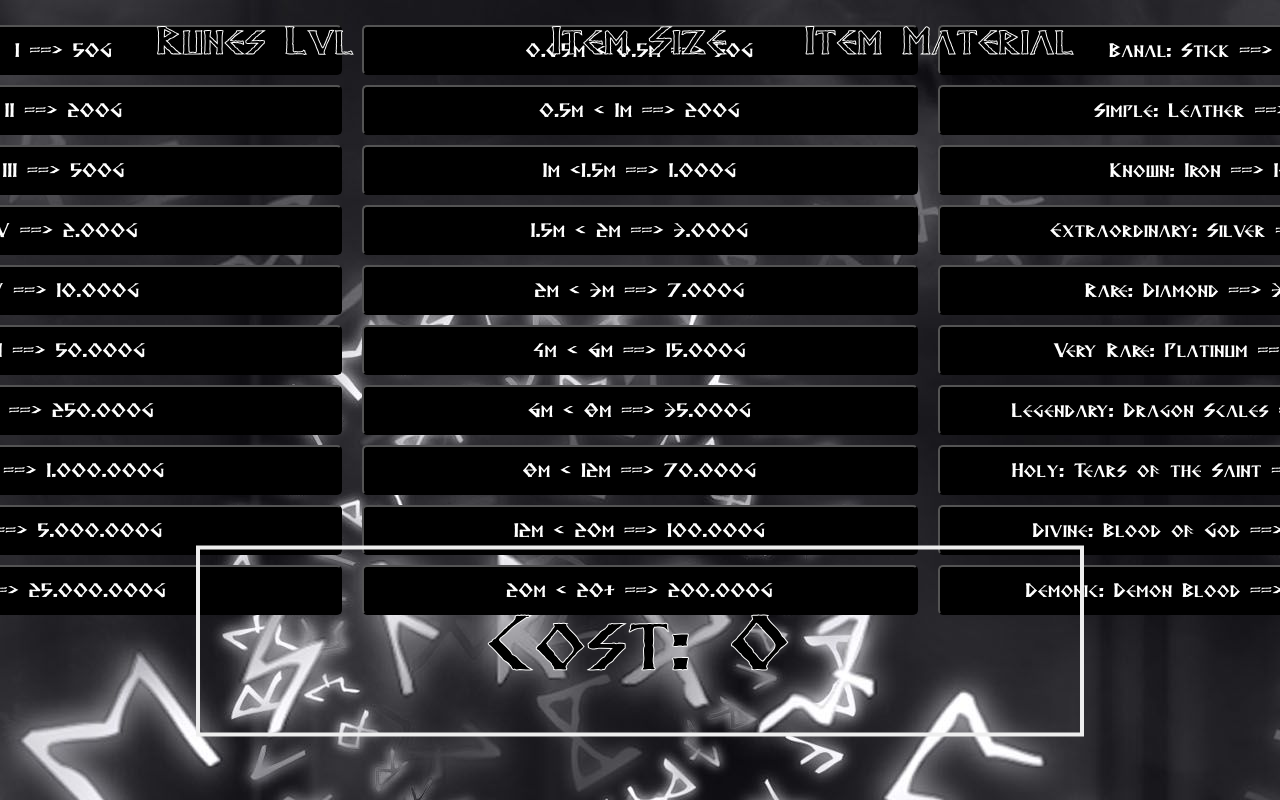
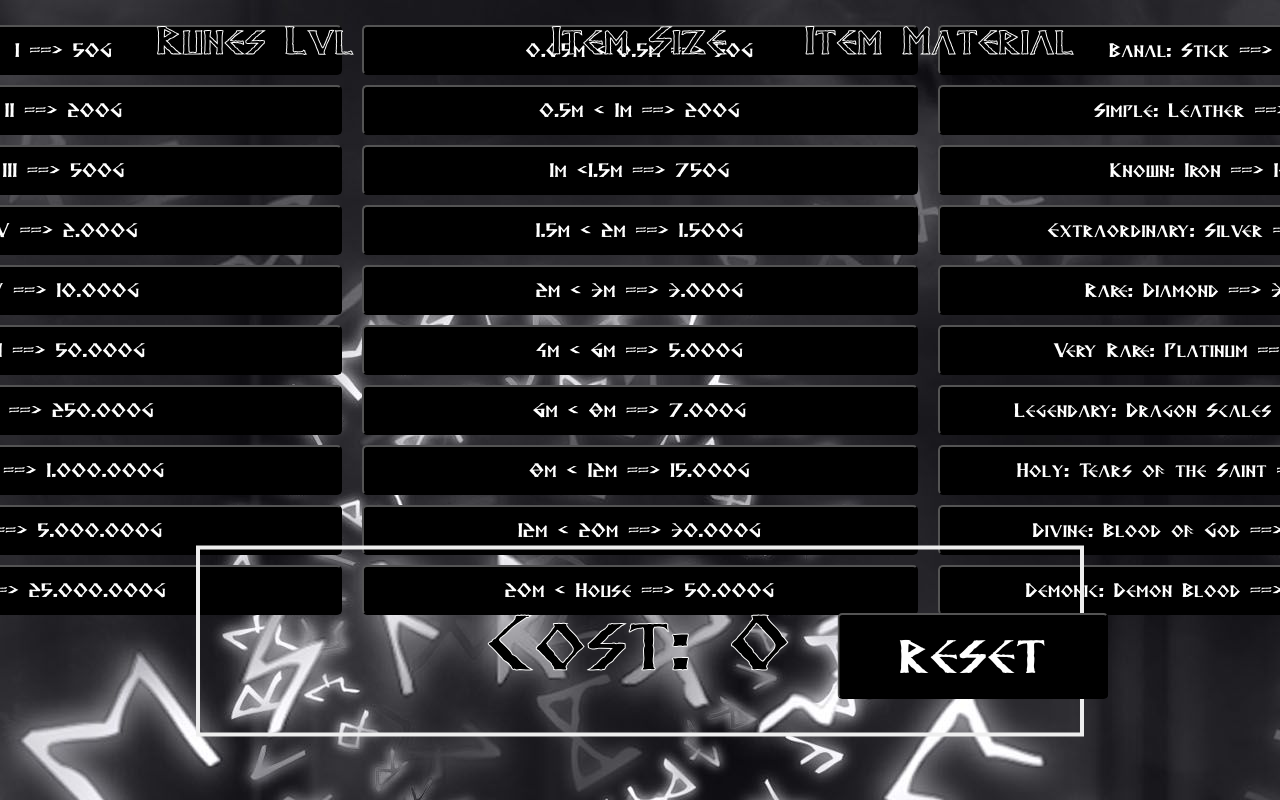
Before and after one commit to Setiver/CalcRunes, a React (Create React App) app in the folder calcRunes/: page / in a window 1280 px wide. Shown: the top 800 px of the page. Built offline with nearby package versions, Linux system fonts and the light colour scheme.

Commit message:
all components are added and it's working

```diff
--- a/calcRunes/src/App.css
+++ b/calcRunes/src/App.css
@@ -59,6 +59,11 @@ body {
   cursor: pointer;
 }
 
+.buttons-styles:active {
+  background-color: white;
+  color: rgb(0, 0, 0);
+}
+
 /* buttons position */
 .Block button {
   display: block;
@@ -80,7 +85,16 @@ body {
   max-width: 100%;
   flex-direction: row;
 }
+/* reset button position */
+.button-reset {
+  position: absolute;
+  font-size: 3rem;
+  bottom: 6%;
+  right: 2%;
+  transform: translate(-50%, -50%);
+}
 
+/* cost  */
 .equation {
   position: absolute;
   left: 50%;
--- a/calcRunes/src/res/opis.js
+++ b/calcRunes/src/res/opis.js
@@ -14,29 +14,29 @@ export const lvl = [
 export const sizeItem = [
   '0.05m < 0.5m ==> 50G',
   '0.5m < 1m ==> 200G',
-  '1m <1.5m ==> 1.000G',
-  '1.5m < 2m ==> 3.000G',
-  '2m < 3m ==> 7.000G',
-  '4m < 6m ==> 15.000G',
-  '6m < 8m ==> 35.000G',
-  '8m < 12m ==> 70.000G',
-  '12m < 20m ==> 100.000G',
-  '20m < 20+ ==> 200.000G',
+  '1m <1.5m ==> 750G',
+  '1.5m < 2m ==> 1.500G',
+  '2m < 3m ==> 3.000G',
+  '4m < 6m ==> 5.000G',
+  '6m < 8m ==> 7.000G',
+  '8m < 12m ==> 15.000G',
+  '12m < 20m ==> 30.000G',
+  '20m < House ==> 50.000G',
 ];
 
 export const itemMaterial = [
   'Banal: Stick ==> 20G',
   'Simple: Leather ==> 50G',
   'Known: Iron ==> 100G',
-  'Extraordinary: Silver ==> 1000G',
+  'Extraordinary: Silver ==> 1.000G',
   'Rare: Diamond ==> 3.000G',
   'Very Rare: Platinum ==> 7.000G',
-  'Legendary: Dragon Scales ==> 100.000G',
-  'Holy: Tears of the Saint ==> 300.000G',
-  'Divine: Blood of God ==> 1,000,000',
+  'Legendary: Dragon Scales ==> 70.000G',
+  'Holy: Tears of the Saint ==> 150.000G',
+  'Divine: Blood of God ==> 1.000.000',
   'Demonic: Demon Blood ==> 2.000.000',
 ];
 
-export const moneyMaterial = [20, 50, 100, 1000, 3000, 7000, 100000, 300000, 1000000, 2000000];
 export const moneyLvl = [50, 200, 500, 2000, 10000, 50000, 250000, 1000000, 5000000, 25000000];
-export const moneySize = [50, 200, 1000, 3000, 7000, 15000, 35000, 70000, 100000, 200000];
+export const moneySize = [50, 200, 750, 1500, 3000, 5000, 7000, 15000, 30000, 50000];
+export const moneyMaterial = [20, 50, 100, 1000, 3000, 7000, 70000, 150000, 1000000, 2000000];
--- a/calcRunes/src/res/runes.js
+++ b/calcRunes/src/res/runes.js
@@ -1,34 +1,51 @@
-import { useState } from 'react';
-
+import { useState, useEffect } from 'react';
 import { lvl, sizeItem, itemMaterial, moneyLvl, moneyMaterial, moneySize } from './opis.js';
 
 const RunesLvL = () => {
+  // -------------------------------------------- //
+  const [mathRunes, setMathRunes] = useState(0);
   const [values, setValues] = useState([]);
 
+  // get the Value of button
+  const handleButtonClick = event => {
+    const value = parseInt(event.target.value);
+    setValues([...values, value]);
+  };
+
+  // change value of Cost to string and add dots
+  useEffect(() => {
+    const mathOfRunes = values.reduce((acc, cur) => acc + cur, 0);
+    const formattedNumber = mathOfRunes.toLocaleString('en-US', {
+      minimumFractionDigits: 0,
+      maximumFractionDigits: 0,
+    });
+    setMathRunes(formattedNumber);
+  }, [values]);
+
+  // button reset
+  useEffect(() => {
+    function resetButton() {
+      setValues([0]);
+    }
+    const reset = document.querySelector('.button-reset');
+    reset.addEventListener('click', resetButton);
+  }, []);
+
+  // -------------------------------------------- //
   function Lista(props) {
     const { items, name, moneyArray, classes } = props;
-    const [colors, setColors] = useState(Array(items.length).fill('black'));
-
-    const handleColor = (event, index) => {
-      event.preventDefault();
-
-      const newColors = [...colors];
-      newColors[index] = newColors[index] === 'black' ? 'green' : 'black';
-      setColors(newColors);
-    };
 
     const itemsOptions = items.map((obj, index) => (
+      <div key={index}>
         <button
           className={`buttons-styles`}
-        key={index}
           value={moneyArray[index]}
           onClick={event => {
-          handleColor(event, index);
             handleButtonClick(event);
-        }}
-        style={{ backgroundColor: colors[index] }}>
+          }}>
           {obj}
         </button>
+      </div>
     ));
     return (
       <div className={classes} name={name}>
@@ -36,17 +53,6 @@ const RunesLvL = () => {
       </div>
     );
   }
-
-  const handleButtonClick = event => {
-    const value = parseInt(event.target.value);
-    if (values.length < 3) {
-      setValues([...values, value]);
-    } else {
-      setValues([...values.slice(1), value]);
-    }
-  };
-
-  const mathRunes = values.reduce((acc, cur) => acc + cur, 0);
 
   return (
     <div className="container ">
@@ -72,7 +78,10 @@ const RunesLvL = () => {
         </form>
       </div>
       {/* ------------------------------------------------------------------ */}
-      <p className="equation">Cost: {mathRunes}</p>
+      <div>
+        <p className={`equation`}>Cost: {mathRunes}</p>
+        <button className="button-reset buttons-styles">RESET</button>
+      </div>
     </div>
   );
 };
```
Lines whose indentation alone changed are shown as unchanged.
